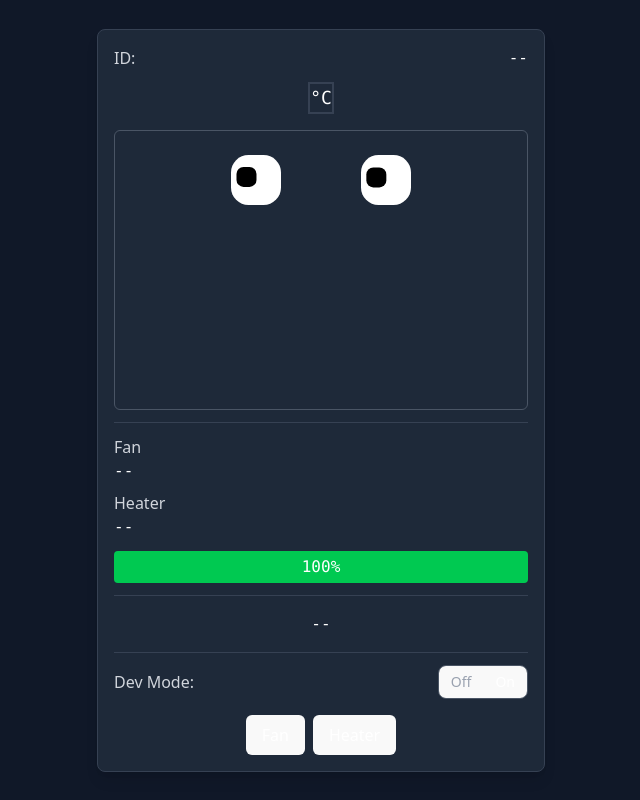
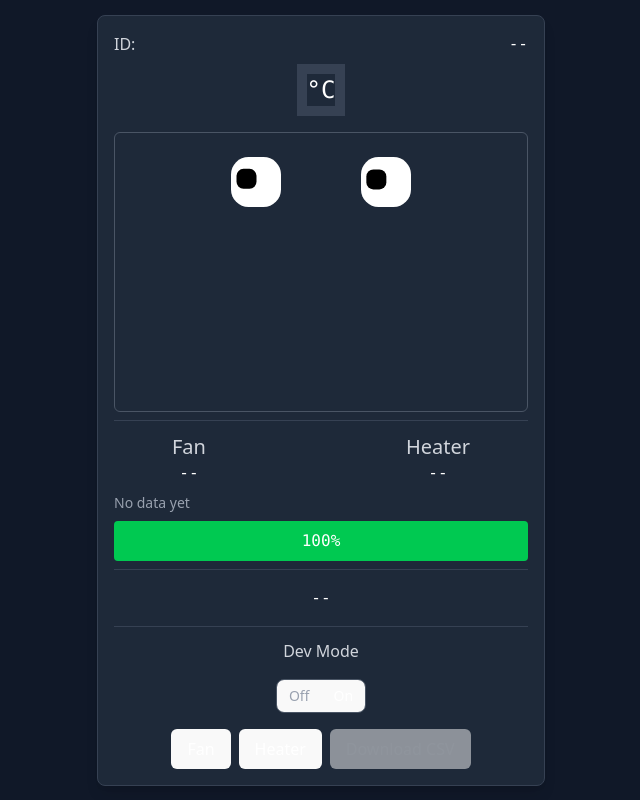
Before and after one commit to herenereh/polarnode, a React (Vite) app: page / in a window 1280 px wide. Both pictures are taken after a click on the button "On". Shown: the whole page, without its empty margins (319-959 px from the left). Built offline with nearby package versions, Linux system fonts and the light colour scheme; no server answers.

Commit message:
csvLogger + temperature chart added

```diff
--- a/index.html
+++ b/index.html
@@ -4,7 +4,7 @@
     <meta charset="UTF-8" />
     <link rel="icon" type="image/svg+xml" href="/vite.svg" />
     <meta name="viewport" content="width=device-width, initial-scale=1.0" />
-    <title>polarnode</title>
+    <title>Pol Arnode</title>
   </head>
   <body>
     <div id="root"></div>
--- a/package.json
+++ b/package.json
@@ -11,7 +11,9 @@
   },
   "dependencies": {
     "@tailwindcss/vite": "^4.1.18",
+    "chart.js": "^4.5.1",
     "react": "^19.2.0",
+    "react-chartjs-2": "^5.3.1",
     "react-dom": "^19.2.0",
     "tailwindcss": "^4.1.18"
   },
@@ -21,12 +23,12 @@
     "@types/react": "^19.2.5",
     "@types/react-dom": "^19.2.3",
     "@vitejs/plugin-react": "^5.1.1",
-    "eslint": "^10.0.1",
+    "eslint": "^9.39.1",
     "eslint-plugin-react-hooks": "^7.0.1",
     "eslint-plugin-react-refresh": "^0.4.24",
     "globals": "^16.5.0",
     "typescript": "~5.9.3",
-    "typescript-eslint": "^8.36.0",
+    "typescript-eslint": "^8.46.4",
     "vite": "^7.2.4"
   }
 }
--- a/src/App.tsx
+++ b/src/App.tsx
@@ -1,6 +1,7 @@
 import React from 'react'
 import Command from './Command';
 import EyeTracker from './eyeTracker';
+import TempChart, {type TempChartData} from './tempChart';
 import { formatStatus } from './statusBits';
 import { calculateCRC16CCITTFalse } from './crc16';
 import {float16ToNumber} from './float16toNumber';
@@ -13,7 +14,22 @@ const ws = new WebSocket('wss://polarnode.alsoft.nl.');
 ws.binaryType = 'arraybuffer';
 
 function App() {
+
+  const [csvLog, setCSVLog] = React.useState<{
+    time: number;
+    id: number;
+    temp: number;
+    fanState: number;
+    heaterState: number
+    batteryLevel: number | null;
+    status: number
+  }[]>
+  ([]);
+
+  const [tempChartData, setTempChartData] = React.useState<TempChartData>([]);
+
   const [devModeEnabled, setDevModeEnabled] = React.useState(true);
+
   const [sensorData, setSensorData] = React.useState<{
     id: number | null;
     temp: number | null;
@@ -73,6 +89,26 @@ function App() {
         const status = view.getUint8(hasBattery ? 8 : 7);
         console.log('Battery Level:', batteryLevel);
 
+        setCSVLog((prev) => {
+          const logs = {
+            time: Date.now(),
+            id,
+            temp,
+            fanState,
+            heaterState,
+            batteryLevel: batteryLevel ?? (prev.length > 0 ? prev[prev.length - 1].batteryLevel : 100),
+            status,
+          };
+          return [...prev, logs].slice(-50);
+        });
+
+        setTempChartData((prev) => {
+          const currentTime = Date.now();
+          const cutoff = currentTime - 60_000;
+          const next = [...prev.filter((p) => p.time >= cutoff), { time: currentTime, temp }];
+          return next;
+        });
+
         setSensorData((prev) => ({
           id,
           temp,
@@ -82,6 +118,7 @@ function App() {
           batteryLevel:
             batteryLevel !== null ? batteryLevel : prev.batteryLevel,
         }));
+
         console.log('Received:', { header, id, temp, fanState, heaterState, batteryLevel, status, calculatedCRC });
       };
     }, []);
@@ -92,7 +129,7 @@ function App() {
       </header>
 
       <div className="bg-gray-800 border border-gray-700 rounded-lg shadow-lg p-4 w-full max-w-md">
-        <div className="space-y-3">
+        <div className="space-y-2">
 
           {!devModeEnabled ? (
             <div className="flex justify-between items-center">
@@ -103,8 +140,8 @@ function App() {
 
           <div className="flex flex-col items-center space-y-4">
 
-          <div className='border-2 border-gray-700'>
-            <div className="text-white font-mono text-lg">{sensorData.temp}°C</div>
+          <div className='border-10 border-gray-700'>
+            <div className="text-white font-mono text-2xl">{sensorData.temp}°C</div>
           </div>
 
           <div className="relative w-full h-70 rounded-md border border-gray-600"
@@ -116,29 +153,32 @@ function App() {
           </div>
 
 
-          <div className='flex flex-col space-y-2 border-t border-gray-700 pt-3'>
-          <div className="flex flex-col justify-between">
-            <span className="text-gray-300">Fan</span>
-            <span className="text-white font-mono">{getStatusString(sensorData.fanState)}</span>
+          <div className="flex flex-row justify-center gap-50 border-t border-gray-700 pt-3">
+            <div className="flex flex-col items-center">
+              <span className="text-gray-300 text-xl">Fan</span>
+              <span className="text-white font-mono">{getStatusString(sensorData.fanState)}</span>
+            </div>
+            <div className="flex flex-col items-center">
+              <span className="text-gray-300 text-xl">Heater</span>
+              <span className="text-white font-mono">{getStatusString(sensorData.heaterState)}</span>
+            </div>
           </div>
 
-          <div className="flex flex-col justify-between">
-            <span className="text-gray-300">Heater</span>
-            <span className="text-white font-mono">{getStatusString(sensorData.heaterState)}</span>
-          </div>
-          </div>
+          <TempChart data={tempChartData} />
 
-          <div className="space-y-1">
+          <div className="space-y-2">
           {sensorData.batteryLevel !== null && (
-            <div className="relative w-full h-8 bg-gray-700 rounded overflow-hidden">
-              <div  className="h-full bg-green-500 transition-all duration-500"
+            <div className="relative w-full h-10 bg-gray-700 rounded overflow-hidden">
+              <div  className={`h-full bg-green-500 transition-all duration-500 ${sensorData.batteryLevel < 10 ? 'bg-red-500' : 'bg-green-500'}`}
                     style={{ width: `${Math.max(0, Math.min(100, sensorData.batteryLevel))}%` }}/>
               <span className="absolute inset-0 flex items-center justify-center text-s font-mono text-white">
-              {sensorData.batteryLevel}%
+              {sensorData.batteryLevel === 0 ? 'No Battery' : `${sensorData.batteryLevel}%`}
               </span>
             </div>
             )}
           </div>
+
+
 
           <div className="flex justify-center items-center border-t border-gray-700 pt-4">
             <span className="text-white font-mono">{formatStatus(sensorData.status)}</span>
@@ -146,8 +186,9 @@ function App() {
         </div>
 
         <div className="mt-4 pt-3 border-t border-gray-700">
-          <Command ws={ws}  fanState={sensorData.fanState} heaterState={sensorData.heaterState} temp={sensorData.temp} devModeEnabled={devModeEnabled} setDevModeEnabled={setDevModeEnabled} />
+          <Command ws={ws}  fanState={sensorData.fanState} heaterState={sensorData.heaterState} temp={sensorData.temp} csvLog={csvLog} devModeEnabled={devModeEnabled} setDevModeEnabled={setDevModeEnabled}  />
         </div>
+
       </div>
     </div>
   );
--- a/src/Command.tsx
+++ b/src/Command.tsx
@@ -6,9 +6,20 @@ interface CommandProps {
   fanState: number | null;
   heaterState: number | null;
   temp: number | null;
+  csvLog: csvLog[];
   devModeEnabled: boolean;
   setDevModeEnabled: (enabled: boolean) => void;
 }
+
+type csvLog = {
+  time: number;
+  id: number;
+  temp: number;
+  fanState: number;
+  heaterState: number;
+  batteryLevel: number | null;
+  status: number
+};
 
 //this guys basically does the precision controls
 //target is the where we wanna keep the temp
@@ -20,7 +31,23 @@ const band = 1;
 const stage_gap = 2;
 
 
-function Command({ ws, fanState, heaterState, temp, devModeEnabled, setDevModeEnabled }: CommandProps) {
+function downloadCsv(log: csvLog[]) {
+  if (log.length === 0) return;
+  const header = "time;id;temperature;fanState;heaterState;batteryLevel;statusbit\r\n";
+  const rows = log.map((r) =>
+    [new Date(r.time).toLocaleString(), r.id, Number(r.temp).toFixed(5).replace(".", ","), r.fanState, r.heaterState, r.batteryLevel ?? "", r.status].join(";")
+  ).join("\r\n");
+  const csv = "\uFEFF" + header + rows;
+  const blob = new Blob([csv], { type: "text/csv;charset=utf-8" });
+  const url = URL.createObjectURL(blob);
+  const a = document.createElement("a");
+  a.href = url;
+  a.download = `polarnode-${new Date().toISOString().slice(0, 19).replace("T", "_")}.csv`;
+  a.click();
+  URL.revokeObjectURL(url);
+}
+
+function Command({ ws, fanState, heaterState, temp, csvLog, devModeEnabled, setDevModeEnabled}: CommandProps) {
 
 
   const sendPacket = (command: number, payload: number) => {
@@ -105,13 +132,15 @@ function Command({ ws, fanState, heaterState, temp, devModeEnabled, setDevModeEn
     } else {
         console.error('WebSocket not open');
     }
+
+
 };
 
   return (
     <div className="space-y-4">
 
-      <div className="flex items-center justify-between gap-4">
-        <span className="text-gray-300">Dev Mode:</span>
+      <div className="flex flex-col items-center justify-between gap-4">
+        <span className="text-gray-300">Dev Mode</span>
         <div className="flex rounded-lg border border-gray-600 overflow-hidden">
           <button
             type="button"
@@ -147,7 +176,15 @@ function Command({ ws, fanState, heaterState, temp, devModeEnabled, setDevModeEn
             className="bg-red-500 text-white px-4 py-2 rounded-md hover:bg-red-700">
             Heater
           </button>
+          <button
+            type="button"
+            onClick={() => downloadCsv(csvLog)}
+            disabled={csvLog.length === 0}
+            className="bg-gray-600 text-white px-4 py-2 rounded-md hover:bg-gray-500 disabled:opacity-50 disabled:cursor-not-allowed">
+            Download CSV
+            </button>
         </div>
+
       )}
     </div>
   );
--- /dev/null
+++ b/src/tempChart.tsx
@@ -0,0 +1,37 @@
+import "chart.js/auto";
+import { Line } from "react-chartjs-2";
+import { getTemperatureColor } from "./temperatureToColor";
+
+
+export type TempChartData = { time: number; temp: number }[];
+
+function TempChart({ data }: { data: TempChartData }) {
+    const chartData = {
+        labels: data.map((item) => new Date(item.time).toLocaleTimeString(['en-US'], { hour: '2-digit', minute: '2-digit', second: '2-digit' })),
+        datasets: [
+            {
+                label: "Temperature (°C)",
+                data: data.map((item) => item.temp),
+            },
+        ],
+    };
+    const chartOptions = {
+        cubicInterpolationMode: 'monotone',
+        responsive: true,
+        backgroundColor: data.map((item) => getTemperatureColor(item.temp)),
+        hoverBackgroundColor: data.map((item) => getTemperatureColor(item.temp)),
+        borderColor: data.map((item) => getTemperatureColor(item.temp)),
+        pointHoverRadius: 10,
+        scales: {
+            x: {
+                display: false,
+            },
+        },
+    };
+    if (data.length === 0) return <div className="text-gray-400 text-sm">No data yet</div>;
+    return <div className="w-full h-full border border-gray-700 rounded-md p-2">
+        <Line data={chartData} options={chartOptions} />
+    </div>;
+}
+
+export default TempChart;
```
Also changed, not shown: 1 other file (tests, documents, lock files or other folders).
